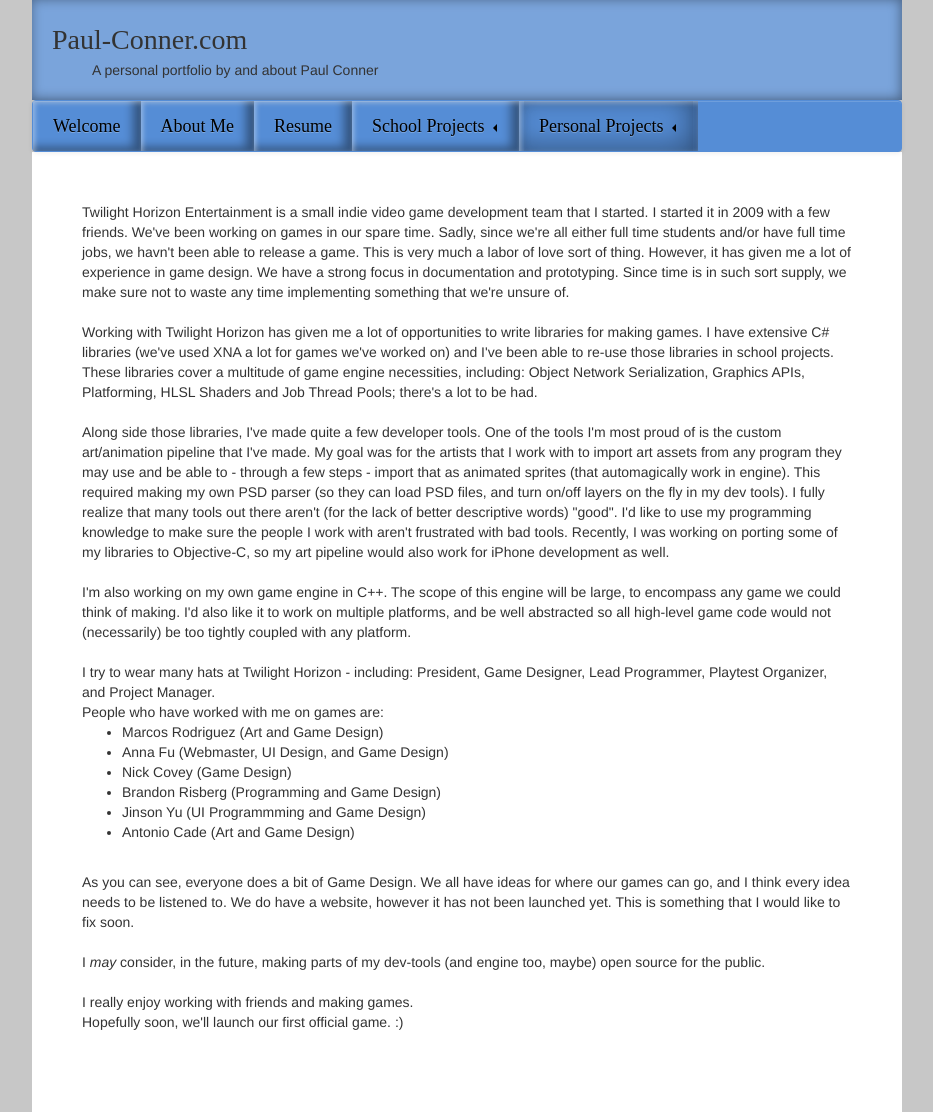
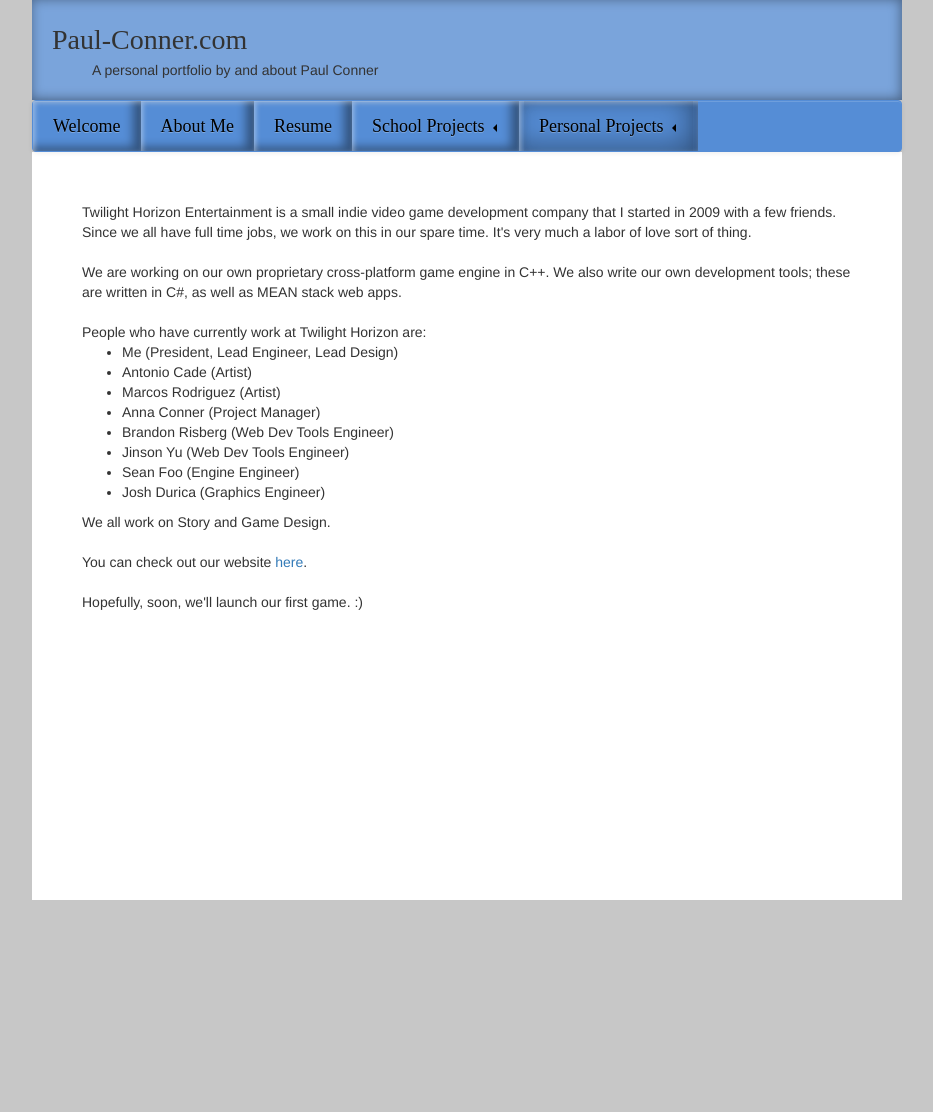
Before and after one commit to CauhxMilloy/paul-conner, a Jekyll site: the page built from src/pProjTHE.html, in a window 1280 px wide. Shown: the whole page, without its empty margins (173-1106 px from the left). Built offline with Jekyll 4.4.1, drawn with Linux system fonts in a browser that asks for light colours; after the commit the page ends 900 px from its top, so only the background shows below that.

Commit message:
Cleaning up THE page.

```diff
--- a/src/pProjTHE.html
+++ b/src/pProjTHE.html
@@ -4,68 +4,47 @@ activeTab: pProj
 ---
 <br>
 <div style="padding-left:50px;padding-right:50px;">
-	Twilight Horizon Entertainment is a small indie video game development team that I started.
-	I started it in 2009 with a few friends.
-	We've been working on games in our spare time.
-	Sadly, since we're all either full time students and/or have full time jobs, we havn't been able to release a game.
-	This is very much a labor of love sort of thing. However, it has given me a lot of experience in game design.
-	We have a strong focus in documentation and prototyping. Since time is in such sort supply, we make sure not to waste any time implementing something that we're unsure of.
+	Twilight Horizon Entertainment is a small indie video game development company that I started in 2009 with a few friends.
+	Since we all have full time jobs, we work on this in our spare time. It's very much a labor of love sort of thing.
 	<br>
 	<br>
-	Working with Twilight Horizon has given me a lot of opportunities to write libraries for making games.
-	I have extensive C# libraries (we've used XNA a lot for games we've worked on) and I've been able to re-use those libraries in school projects.
-	These libraries cover a multitude of game engine necessities, including: Object Network Serialization, Graphics APIs, Platforming, HLSL Shaders and Job Thread Pools; there's a lot to be had.
+	We are working on our own proprietary cross-platform game engine in C++. We also write our own development tools; these are written in C#, as well as MEAN stack web apps.
 	<br>
 	<br>
-	Along side those libraries, I've made quite a few developer tools.
-	One of the tools I'm most proud of is the custom art/animation pipeline that I've made.
-	My goal was for the artists that I work with to import art assets from any program they may use and be able to - through a few steps - import that as animated sprites (that automagically work in engine).
-	This required making my own PSD parser (so they can load PSD files, and turn on/off layers on the fly in my dev tools).
-	I fully realize that many tools out there aren't (for the lack of better descriptive words) "good".
-	I'd like to use my programming knowledge to make sure the people I work with aren't frustrated with bad tools.
-	Recently, I was working on porting some of my libraries to Objective-C, so my art pipeline would also work for iPhone development as well.
+	People who have currently work at Twilight Horizon are:
+	<ul>
+		<li>
+			Me (President, Lead Engineer, Lead Design)
+		</li>
+		<li>
+			Antonio Cade (Artist)
+		</li>
+		<li>
+			Marcos Rodriguez (Artist)
+		</li>
+		<li>
+			Anna Conner (Project Manager)
+		</li>
+		<li>
+			Brandon Risberg (Web Dev Tools Engineer)
+		</li>
+		<li>
+			Jinson Yu (Web Dev Tools Engineer)
+		</li>
+		<li>
+			Sean Foo (Engine Engineer)
+		</li>
+		<li>
+			Josh Durica (Graphics Engineer)
+		</li>
+	</ul>
+	We all work on Story and Game Design.
 	<br>
 	<br>
-	I'm also working on my own game engine in C++.
-	The scope of this engine will be large, to encompass any game we could think of making.
-	I'd also like it to work on multiple platforms, and be well abstracted so all high-level game code would not (necessarily) be too tightly coupled with any platform.
+	You can check out our website <a href="https://twilight-horizon.com" target="_target">here</a>.
 	<br>
 	<br>
-	I try to wear many hats at Twilight Horizon - including: President, Game Designer, Lead Programmer, Playtest Organizer, and Project Manager.
-	<br>
-	People who have worked with me on games are:
-	<ul>
-		<li>
-			Marcos Rodriguez (Art and Game Design)
-		</li>
-		<li>
-			Anna Fu (Webmaster, UI Design, and Game Design)
-		</li>
-		<li>
-			Nick Covey (Game Design)
-		</li>
-		<li>
-			Brandon Risberg (Programming and Game Design)
-		</li>
-		<li>
-			Jinson Yu (UI Programmming and Game Design)
-		</li>
-		<li>
-			Antonio Cade (Art and Game Design)
-		</li>
-	</ul>
-	<br>
-	As you can see, everyone does a bit of Game Design. We all have ideas for where our games can go, and I think every idea needs to be listened to.
-	We do have a website, however it has not been launched yet.
-	This is something that I would like to fix soon.
-	<br>
-	<br>
-	I <i>may</i> consider, in the future, making parts of my dev-tools (and engine too, maybe) open source for the public.
-	<br>
-	<br>
-	I really enjoy working with friends and making games.
-	<br>
-	Hopefully soon, we'll launch our first official game. :)
+	Hopefully, soon, we'll launch our first game. :)
 	<br>
 	<br>
 	<br>
```
